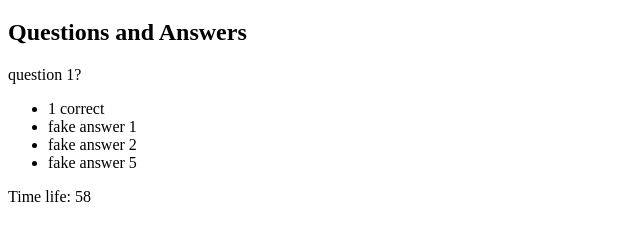
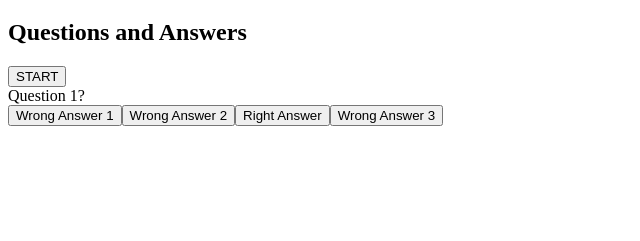
Before and after one commit to vulpesviator/04-code-quiz, a plain HTML site: page index.html in a window 1280 px wide. Both pictures are taken after a click on the button "START". Shown: the part 61-302 px from the top of the page, without its empty margins (0-640 px from the left). Drawn offline with Linux system fonts and the light colour scheme.

Commit message:
Create question objects and questions loop

```diff
--- a/asssets/quiz.js
+++ b/asssets/quiz.js
@@ -1,19 +1,95 @@
 /* WHEN the page loads, there is an introductory paragraph to the code quiz and a START button */
 
-
 var questionText = document.querySelector("#question");
-var guessOptions = document.querySelector("#guess");
+var guessOptions = document.querySelector("#guesses");
 var startButton = document.querySelector("#start-button");
 var timerText = document.querySelector("#timer")
+var checkAnswer = document.querySelector("#checker")
 
-var questions = ["question 1?", "question 2?", "question 3?", "question 4?"];
-var correctAnswers = ["1 correct", "2 correct", "3 correct", "4 correct"];
-var wrongAnswers = ["fake answer 1", "fake answer 2", "fake answer 3", "fake answer 4", "fake answer 5", "fake answer 6"];
+var questions = [
+    {
+        question: "Question 1?",
+        guesses: ["Wrong Answer 1", "Wrong Answer 2", "Right Answer", "Wrong Answer 3"],
+        answer: "Right Answer"
+    },
+    {
+        question: "Question 2?",
+        guesses: ["Wrong Answer 1", "Wrong Answer 2", "Right Answer", "Wrong Answer 3"],
+        answer: "Right Answer"
+    },
+    {
+        question: "Question 3?",
+        guesses: ["Wrong Answer 1", "Wrong Answer 2", "Right Answer", "Wrong Answer 3"],
+        answer: "Right Answer"
+    },
+    {
+        question: "Question 4?",
+        guesses: ["Wrong Answer 1", "Wrong Answer 2", "Right Answer", "Wrong Answer 3"],
+        answer: "Right Answer"
+    },
+    {
+        question: "Question 5?",
+        guesses: ["Wrong Answer 1", "Wrong Answer 2", "Right Answer", "Wrong Answer 3"],
+        answer: "Right Answer"
+    },
+];
 
+var questionNumber = -1;
+var answer;
 var timeLeft = 60;
 var score = 0;
 
 /* Then a timer begins giving the user a certain amount of time to answer the question*/
+
+
+/* This function loads questions from the questions and answers array */
+function loadQuestions() {
+    questionNumber++;
+    answer = questions[questionNumber].answer
+
+    questionText.textContent = questions[questionNumber].question;
+    guessOptions.innerHTML = "";
+
+    var guesses = questions[questionNumber].guesses;
+
+    for (var i = 0; i < guesses.length; i++) {
+        var nextGuess = document.createElement("button");
+
+        nextGuess.textContent = guesses[i]
+        answerBtn = guessOptions.appendChild(nextGuess);
+    }
+}
+
+
+/* When a user clicks the START button than a question with four possible answers loads onto the screen */
+startButton.addEventListener("click", loadQuestions);
+
+guessOptions.addEventListener("click", function(event) {
+    if (answer === event.target.textContent) {
+        checkAnswer.innerHTML = "CORRECT!";
+    } else {
+        checkAnswer.innerHTML = "INCORRECT."
+    }
+    loadQuestions();
+})
+
+
+/* If the user clicks the correct answer a new question appears on the screen, else the answer is incorrect and time is subtracted from the quiz timer */
+
+/* When all questions are answered OR the timer reaches 0, the game ends. */
+
+/* When the game ends, the user can save their intitials and view their score. */
+function endGame() {
+
+}
+
+
+
+
+
+
+/*
+
 function startGame() {
     startButton.style.display = "none";
 
@@ -40,7 +116,6 @@ function startGame() {
     }, 1000);
 }
 
-/* This function loads questions from the questions and answers array */
 function loadQuestions() {
 
 
@@ -68,17 +143,4 @@ function loadQuestions() {
     li4.textContent = wrongAnswers[Math.floor(Math.random() * wrongAnswers.length)]
 
 }
-
-/* When a user clicks the START button than a question with four possible answers loads onto the screen */
-startButton.addEventListener("click", startGame);
-
-
-
-/* If the user clicks the correct answer a new question appears on the screen, else the answer is incorrect and time is subtracted from the quiz timer */
-
-/* When all questions are answered OR the timer reaches 0, the game ends. */
-
-/* When the game ends, the user can save their intitials and view their score. */
-function endGame() {
-
-}
+*/
--- a/index.html
+++ b/index.html
@@ -13,12 +13,28 @@
         <h1>Code Quiz</h1>
     </header>
     <main>
+        <!-- Quiz Start -->
         <div id="container">
             <h2>Questions and Answers</h2>
-            <div id="question"></div>
-            <div id="guess"></div>
+
             <button id="start-button">START</button>
             <div id="timer"></div>
+        </div>
+
+        <!-- Questions & Answers -->
+        <div id="quiz">
+            <div id="quiz-block">
+                <div id="question"></div>
+                <div id="guesses">
+                    <ul>
+                        <li></li>
+                        <li></li>
+                        <li></li>
+                        <li></li>
+                    </ul>
+                    <p id="checker"></p>
+                </div>
+            </div>
         </div>
     </main>
 
```
